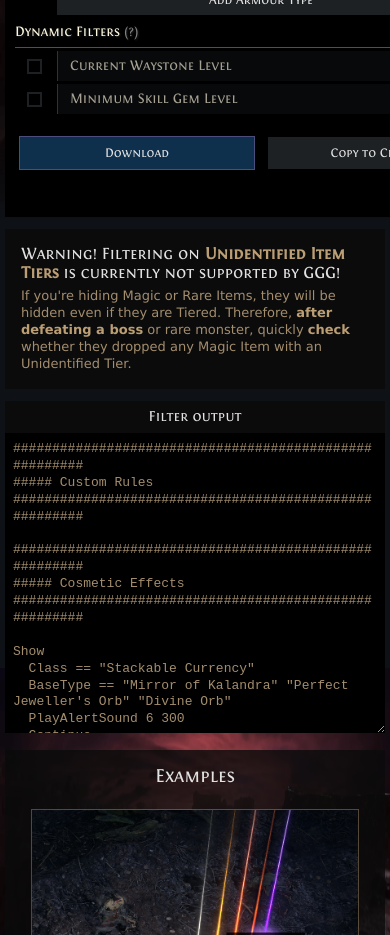
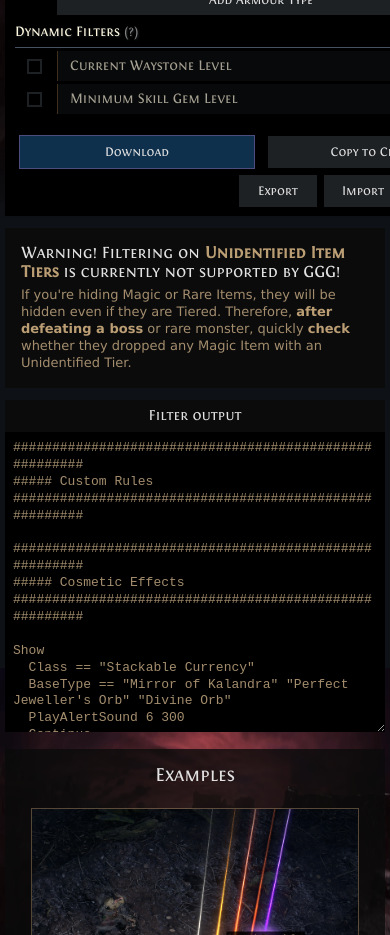
Before and after one commit to vincentsels/poe2filter, an Angular app: page / in a window 390 px wide. Shown: the part 1020-1955 px from the top of the page. Built offline with nearby package versions, Linux system fonts and the light colour scheme.

Commit message:
Added export/import functionality

```diff
--- a/src/app/app.component.css
+++ b/src/app/app.component.css
@@ -240,6 +240,15 @@
   border-color: #4c4c7d !important;
 }
 
+#trade .controls .clear-button {
+  min-width: 80px !important;
+}
+
+#trade .controls .export-import-button {
+  min-width: 80px;
+  margin-right: 5px;
+}
+
 @media (min-width: 768px) {
   .col-md-3, #trade .controls .controls-left, #trade .controls .controls-right {
       width: 25% !important;
@@ -262,7 +271,7 @@
 }
 
 @media (max-width: 767px) {
-  #trade .controls .clear-btn {
+  #trade .controls .clear-btn, #trade .controls .export-import-button {
       float: unset;
       margin-right: 5px; /* No idea why this is required */
   }
@@ -385,3 +394,19 @@
   text-align: right !important;
   width: unset !important;
 }
+
+@media (max-width: 767px) {
+  .hide-on-md {
+    display: none;
+  }
+}
+
+.show-on-md {
+  display: none;
+}
+
+@media (max-width: 767px) {
+  .show-on-md {
+    display: unset;
+  }
+}
--- a/src/app/app.component.html
+++ b/src/app/app.component.html
@@ -1003,11 +1003,13 @@
               }
             </div>
             <div class="controls">
-              <div class="controls-left">
-                <!-- <button type="button" class="btn livesearch-btn">
-                  <span class="plus"></span>
-                  Activate Live Search
-                </button> -->
+              <div class="controls-left hide-on-md">
+                <button type="button" class="btn export-import-button" (click)="export()">
+                  Export
+                </button>
+                <button type="button" class="btn export-import-button" (click)="import()">
+                  Import
+                </button>
               </div>
               <div class="controls-center">
                 <button type="button" class="btn download-btn" (click)="download()">
@@ -1019,6 +1021,12 @@
                 </button>
               </div>
               <div class="controls-right">
+                <button type="button" class="btn export-import-button show-on-md" (click)="export()">
+                  Export
+                </button>
+                <button type="button" class="btn export-import-button show-on-md" (click)="import()">
+                  Import
+                </button>
                 <button type="button" class="btn clear-btn" (click)="clear()">
                   Reset
                 </button>
--- a/src/app/app.component.ts
+++ b/src/app/app.component.ts
@@ -432,9 +432,13 @@
   }
 
   download() {
+    this.downloadTextAsFile(this.filterText, 'poe2filter.filter');
+  }
+
+  downloadTextAsFile(text: string, filename: string) {
     var element = document.createElement('a');
-    element.setAttribute('href', 'data:text/plain;charset=utf-8,' + encodeURIComponent(this.filterText));
-    element.setAttribute('download', 'poe2filter.filter');
+    element.setAttribute('href', 'data:text/plain;charset=utf-8,' + encodeURIComponent(text));
+    element.setAttribute('download', filename);
 
     element.style.display = 'none';
     document.body.appendChild(element);
@@ -457,6 +461,22 @@
     };
   }
 
+  export() {
+    this.downloadTextAsFile(JSON.stringify(this.filter, null, 2), LOCAL_STORAGE_KEY + '.json');
+  }
+
+  import() {
+    const importedFilter = prompt('Paste the contents of the exported file here:', '');
+    if (importedFilter) {
+      try {
+        this.filter = JSON.parse(importedFilter);
+        this.updateFilter();
+      } catch {
+        alert('Failed to import filter. Please ensure the filter is in the correct format and version: ' + LOCAL_STORAGE_KEY);
+      }
+    }
+  }
+
   getBaseTypesForItemType = (itemType: string) => {
     if (itemType === 'All') return ['All'];
     return this.itemData.find(i => i.itemType === itemType)!.baseTypes;
```
